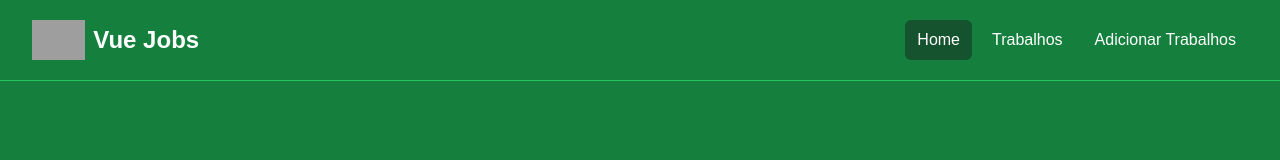
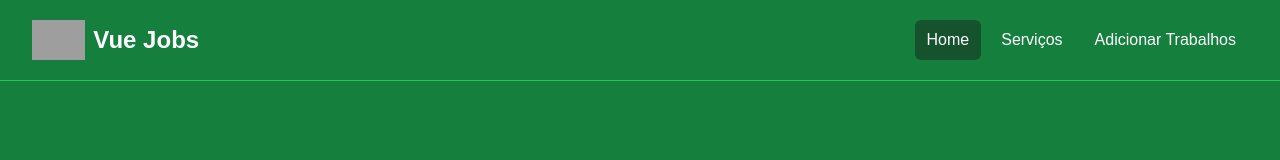
Before and after one commit to ThiagoHs1/vue, a Vue app in the folder vue-jobs/: page / in a window 1280 px wide. Shown: the top 160 px of the page. Built offline with nearby package versions, Linux system fonts and the light colour scheme; grey boxes are pictures that could not be loaded.

Commit message:
adicionando nav styles para link ativo dinamicamente

```diff
--- a/vue-jobs/src/components/Navbar.vue
+++ b/vue-jobs/src/components/Navbar.vue
@@ -1,35 +1,68 @@
 <script setup>
-    import { RouterLink } from 'vue-router';
+  import { RouterLink, useRoute } from 'vue-router';
   import logo from '@/assets/img/logo.png';
+
+  // Chame `useRoute` fora da função isActiveLink
+  const route = useRoute();
+
+  const isActiveLink = (routePath) => {
+    return route.path === routePath;
+  };
 </script>
 
 <template>
   <nav class="bg-green-700 border-b border-green-500">
     <div class="mx-auto max-w-7xl px-2 sm:px-6 lg:px-8">
       <div class="flex h-20 items-center justify-between">
-          <div
-            class="flex flex-1 items-center justify-center md:items-stretch md:justify-start"
-          >
+        <div class="flex flex-1 items-center justify-center md:items-stretch md:justify-start">
           <!-- Logo -->
           <RouterLink class="flex flex-shrink-0 items-center mr-4" to="/">
             <img class="h-10 w-auto" :src="logo" alt="Vue Jobs" />
-              <span class="hidden md:block text-white text-2xl font-bold ml-2"
-                >Vue Jobs</span>
+            <span class="hidden md:block text-white text-2xl font-bold ml-2">Vue Jobs</span>
           </RouterLink>
           <div class="md:ml-auto">
             <div class="flex space-x-2">
+              <!-- Home -->
               <RouterLink
                 to="/"
-                  class="text-white bg-green-900 hover:bg-gray-900 hover:text-white rounded-md px-3 py-2"
-                  >Home</RouterLink>
+                :class="[
+                  'text-white',
+                  'px-3',
+                  'py-2',
+                  'rounded-md',
+                  isActiveLink('/') ? 'bg-green-900' : 'hover:bg-gray-900 hover:text-white'
+                ]"
+              >
+                Home
+              </RouterLink>
+
+              <!-- Serviços -->
               <RouterLink
                 to="/jobs"
-                  class="text-white hover:bg-green-900 hover:text-white rounded-md px-3 py-2"
-                  >Trabalhos</RouterLink>
+                :class="[
+                  'text-white',
+                  'px-3',
+                  'py-2',
+                  'rounded-md',
+                  isActiveLink('/jobs') ? 'bg-green-900' : 'hover:bg-gray-900 hover:text-white'
+                ]"
+              >
+                Serviços
+              </RouterLink>
+
+              <!-- Adicionar Trabalhos -->
               <RouterLink
                 to="/jobs/add"
-                  class="text-white hover:bg-green-900 hover:text-white rounded-md px-3 py-2"
-                  >Adicionar Trabalhos</RouterLink>
+                :class="[
+                  'text-white',
+                  'px-3',
+                  'py-2',
+                  'rounded-md',
+                  isActiveLink('/jobs/add') ? 'bg-green-900' : 'hover:bg-gray-900 hover:text-white'
+                ]"
+              >
+                Adicionar Trabalhos
+              </RouterLink>
             </div>
           </div>
         </div>
@@ -39,5 +72,4 @@
 </template>
 
 <style scoped>
-
 </style>
```
Lines whose indentation alone changed are shown as unchanged.
